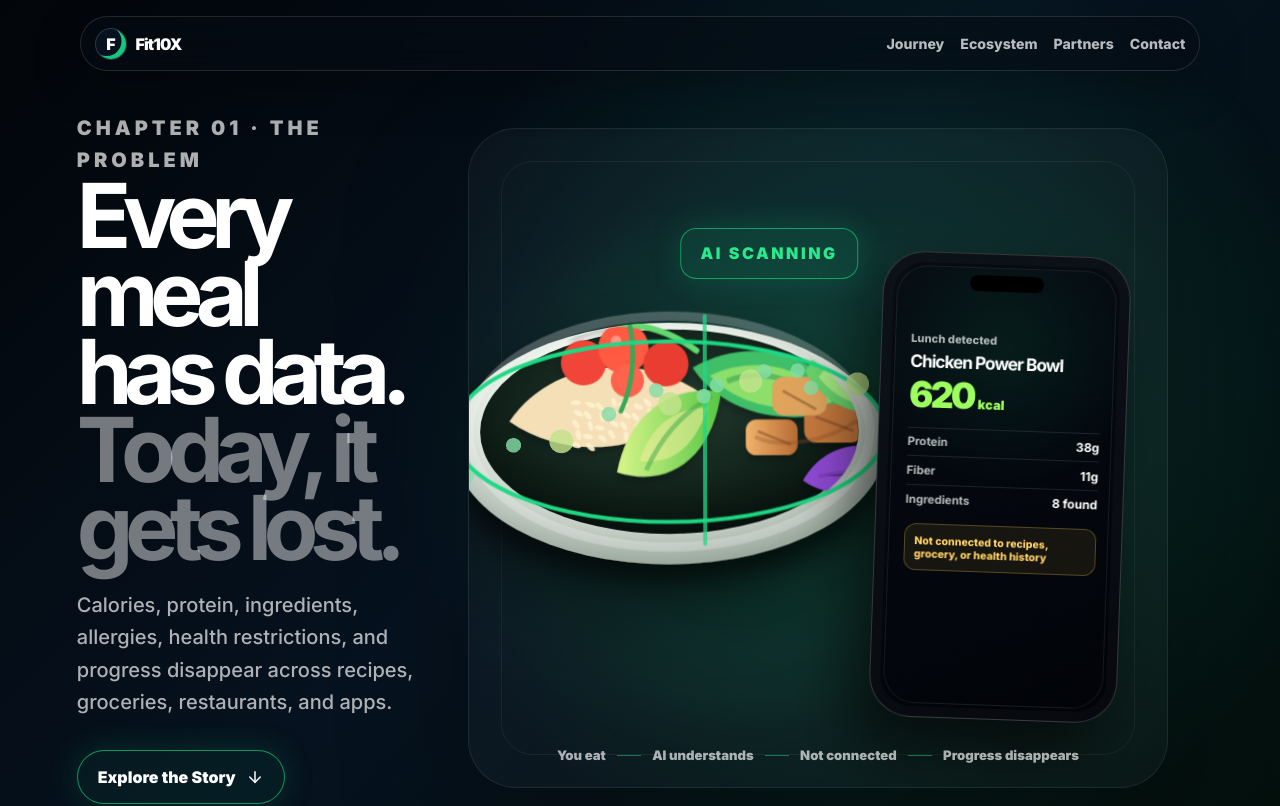
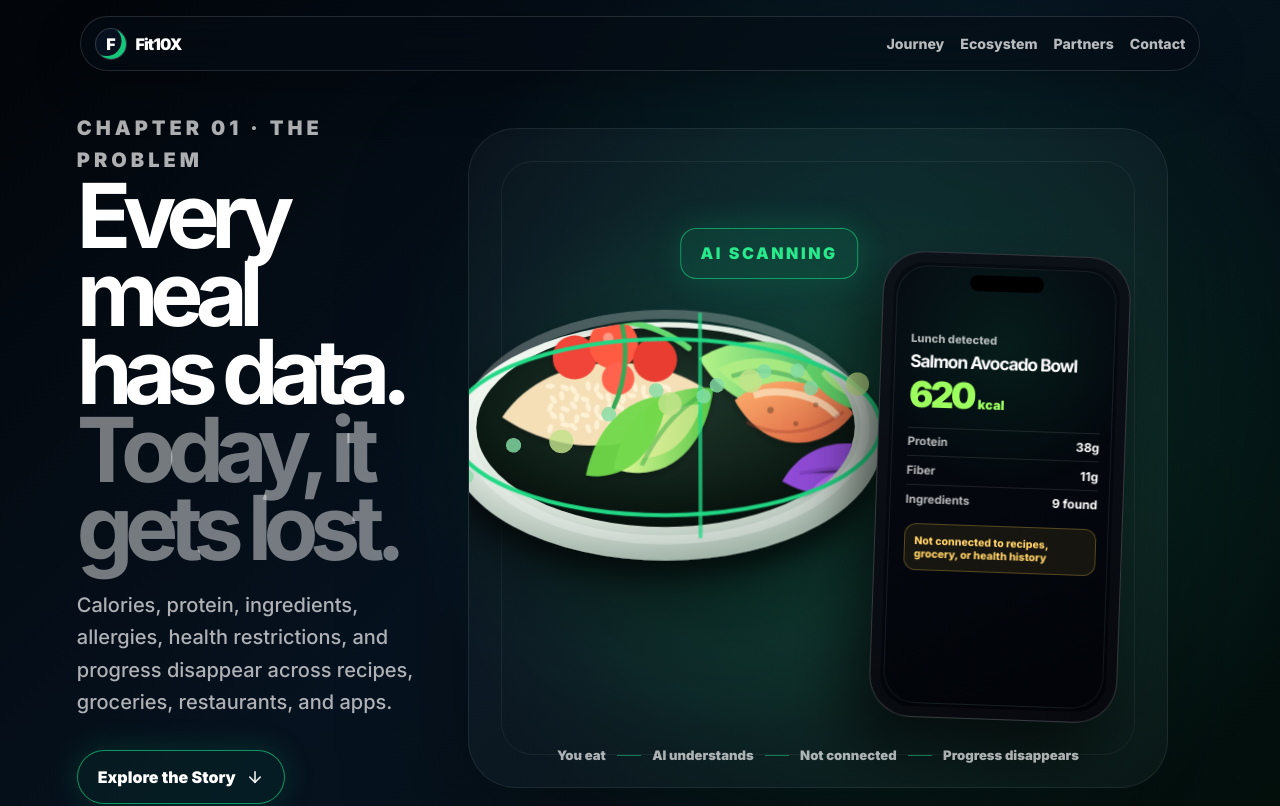
Before and after one commit to himanshusoni3214/fit10-web, a React (Vite) app: page / in a window 1280 px wide. Shown: the top 806 px of the page. Built offline with nearby package versions, Linux system fonts and the light colour scheme.

Commit message:
Improve hero meal vector realism

```diff
--- a/src/ChapterOneR3F.tsx
+++ b/src/ChapterOneR3F.tsx
@@ -43,95 +43,86 @@ function Scene() {
 }
 
 function VectorMeal() {
-  const grains = Array.from({ length: 38 }).map((_, i) => {
-    const x = 224 + (i % 9) * 18 + (i % 2) * 4;
-    const y = 242 + Math.floor(i / 9) * 16 + (i % 3) * 3;
-    return <ellipse key={i} cx={x} cy={y} rx="8" ry="4" fill="#fff0ce" opacity="0.92" transform={`rotate(${(i * 23) % 90} ${x} ${y})`} />;
+  const grains = Array.from({ length: 52 }).map((_, i) => {
+    const x = 190 + (i % 11) * 18 + (i % 2) * 5;
+    const y = 222 + Math.floor(i / 11) * 15 + (i % 3) * 3;
+    return <ellipse key={i} cx={x} cy={y} rx="7.5" ry="4" fill="#fff2d6" opacity="0.94" transform={`rotate(${(i * 27) % 120} ${x} ${y})`} />;
   });
 
   return (
-    <svg className="vector-meal" viewBox="0 0 820 560" role="img" aria-label="detailed vector healthy meal bowl">
+    <svg className="vector-meal" viewBox="0 0 840 560" role="img" aria-label="premium vector healthy meal bowl">
       <defs>
-        <radialGradient id="plateOuter" cx="46%" cy="38%" r="62%">
+        <radialGradient id="plateOuter" cx="43%" cy="38%" r="62%">
           <stop offset="0" stopColor="#ffffff" />
-          <stop offset="0.58" stopColor="#edf3ec" />
-          <stop offset="1" stopColor="#9aa89d" />
+          <stop offset="0.58" stopColor="#eef5ed" />
+          <stop offset="1" stopColor="#a4b5aa" />
         </radialGradient>
-        <radialGradient id="darkBowl" cx="48%" cy="38%" r="64%">
-          <stop offset="0" stopColor="#243b30" />
-          <stop offset="0.62" stopColor="#12231b" />
+        <radialGradient id="darkBowl" cx="48%" cy="38%" r="65%">
+          <stop offset="0" stopColor="#20382c" />
+          <stop offset="0.6" stopColor="#102119" />
           <stop offset="1" stopColor="#050d0a" />
         </radialGradient>
-        <linearGradient id="chicken" x1="0" x2="1">
-          <stop offset="0" stopColor="#f1b46c" />
-          <stop offset="1" stopColor="#b86b34" />
-        </linearGradient>
-        <linearGradient id="avo" x1="0" x2="1">
-          <stop offset="0" stopColor="#d9f58a" />
-          <stop offset="1" stopColor="#55c746" />
-        </linearGradient>
-        <filter id="mealShadow" x="-25%" y="-25%" width="150%" height="150%">
-          <feDropShadow dx="0" dy="26" stdDeviation="20" floodColor="#000" floodOpacity="0.58" />
-        </filter>
-        <filter id="ingredientShadow" x="-40%" y="-40%" width="180%" height="180%">
-          <feDropShadow dx="0" dy="7" stdDeviation="5" floodColor="#000" floodOpacity="0.24" />
-        </filter>
-        <clipPath id="mealClip"><ellipse cx="365" cy="286" rx="285" ry="165" /></clipPath>
+        <linearGradient id="salmon" x1="0" x2="1" y1="0" y2="1"><stop offset="0" stopColor="#ffb26f" /><stop offset="1" stopColor="#d75d3d" /></linearGradient>
+        <linearGradient id="avo" x1="0" x2="1"><stop offset="0" stopColor="#e6fb9b" /><stop offset="1" stopColor="#55c746" /></linearGradient>
+        <linearGradient id="leaf" x1="0" x2="1"><stop offset="0" stopColor="#b7f689" /><stop offset="1" stopColor="#22aa63" /></linearGradient>
+        <filter id="mealShadow" x="-25%" y="-25%" width="150%" height="150%"><feDropShadow dx="0" dy="26" stdDeviation="20" floodColor="#000" floodOpacity="0.58" /></filter>
+        <filter id="ingredientShadow" x="-40%" y="-40%" width="180%" height="180%"><feDropShadow dx="0" dy="7" stdDeviation="5" floodColor="#000" floodOpacity="0.24" /></filter>
+        <clipPath id="mealClip"><ellipse cx="368" cy="286" rx="292" ry="164" /></clipPath>
       </defs>
 
-      <ellipse cx="365" cy="304" rx="326" ry="182" fill="url(#plateOuter)" filter="url(#mealShadow)" />
-      <ellipse cx="365" cy="286" rx="285" ry="154" fill="url(#darkBowl)" />
+      <ellipse cx="368" cy="308" rx="334" ry="184" fill="url(#plateOuter)" filter="url(#mealShadow)" />
+      <ellipse cx="368" cy="286" rx="292" ry="154" fill="url(#darkBowl)" />
       <g clipPath="url(#mealClip)" filter="url(#ingredientShadow)">
-        <path d="M124 270 C186 178 322 163 416 230 C359 312 222 338 124 270Z" fill="#f4dfb7" />
+        <path d="M116 270 C178 178 327 158 434 230 C371 320 226 345 116 270Z" fill="#f4dfb7" />
         <g>{grains}</g>
 
         <g>
-          <path d="M400 190 C487 140 591 168 638 249 C548 282 449 263 400 190Z" fill="#41bf68" />
-          <path d="M426 202 C493 170 570 188 610 242 C548 262 471 250 426 202Z" fill="#9fe86c" opacity="0.8" />
-          <path d="M452 210 C500 192 552 204 582 236" fill="none" stroke="#218c4d" strokeWidth="8" opacity="0.45" />
+          <path d="M420 180 C494 132 602 153 663 231 C579 282 470 270 420 180Z" fill="url(#leaf)" />
+          <path d="M449 196 C509 164 583 181 624 232 C560 256 495 247 449 196Z" fill="#b7f084" opacity="0.78" />
+          <path d="M470 208 C515 192 565 202 602 229" fill="none" stroke="#168a49" strokeWidth="7" opacity="0.42" />
         </g>
 
         <g>
-          <path d="M286 347 C301 266 360 215 443 225 C431 322 366 373 286 347Z" fill="url(#avo)" />
-          <path d="M320 330 C336 278 372 250 423 250 C404 307 370 337 320 330Z" fill="#f4ef9f" opacity="0.55" />
-          <path d="M330 344 C353 293 384 259 429 232" stroke="#3fa84a" strokeWidth="7" fill="none" opacity="0.5" />
+          <path d="M288 350 C302 270 360 219 442 226 C430 322 366 376 288 350Z" fill="url(#avo)" />
+          <path d="M319 333 C336 279 373 251 424 251 C405 309 370 338 319 333Z" fill="#f1f0a2" opacity="0.6" />
+          <path d="M331 345 C355 295 384 260 428 234" stroke="#39a948" strokeWidth="7" fill="none" opacity="0.5" />
+          <path d="M245 360 C259 291 302 242 370 236 C362 320 310 371 245 360Z" fill="#70d94a" opacity=".95" />
         </g>
 
         <g>
-          <ellipse cx="236" cy="182" rx="34" ry="34" fill="#f04437" />
-          <ellipse cx="296" cy="160" rx="38" ry="38" fill="#ff5a43" />
-          <ellipse cx="360" cy="184" rx="34" ry="34" fill="#e93e32" />
-          <ellipse cx="302" cy="209" rx="25" ry="25" fill="#ff624d" />
-          <path d="M220 139 C268 111 350 121 406 164" stroke="#65d870" strokeWidth="9" fill="none" strokeLinecap="round" />
-          <path d="M303 114 C315 158 312 214 292 255" stroke="#36aa56" strokeWidth="7" fill="none" strokeLinecap="round" />
-          <circle cx="285" cy="149" r="8" fill="#ffb8a9" opacity="0.65" />
+          <ellipse cx="228" cy="178" rx="34" ry="34" fill="#f04437" />
+          <ellipse cx="288" cy="158" rx="38" ry="38" fill="#ff5a43" />
+          <ellipse cx="352" cy="182" rx="34" ry="34" fill="#e93e32" />
+          <ellipse cx="295" cy="211" rx="25" ry="25" fill="#ff624d" />
+          <path d="M212 137 C265 109 346 119 404 164" stroke="#65d870" strokeWidth="9" fill="none" strokeLinecap="round" />
+          <path d="M297 111 C312 158 308 213 288 255" stroke="#36aa56" strokeWidth="7" fill="none" strokeLinecap="round" />
+          <circle cx="280" cy="148" r="8" fill="#ffb8a9" opacity="0.65" />
         </g>
 
         <g>
-          <rect x="480" y="268" width="78" height="54" rx="16" fill="url(#chicken)" />
-          <rect x="568" y="245" width="88" height="58" rx="18" fill="#c7793d" />
-          <rect x="520" y="204" width="82" height="58" rx="17" fill="#e0a45b" />
-          <path d="M494 294 C532 313 601 302 648 270" stroke="#8f4f2a" strokeWidth="6" opacity="0.32" fill="none" />
-          <path d="M536 225 L586 253 M498 286 L548 306 M585 264 L642 286" stroke="#6f3e25" strokeWidth="4" opacity="0.45" />
+          <path d="M475 245 C525 199 609 208 658 265 C609 330 520 327 475 245Z" fill="url(#salmon)" />
+          <path d="M504 237 C548 224 607 238 634 271" stroke="#fae1bb" strokeWidth="11" opacity="0.78" fill="none" />
+          <path d="M493 279 C540 304 600 297 643 263" stroke="#9e3e2f" strokeWidth="5" opacity="0.35" fill="none" />
+          <circle cx="530" cy="260" r="5" fill="#2b1b12" opacity=".35" /><circle cx="569" cy="281" r="4" fill="#2b1b12" opacity=".32" /><circle cx="600" cy="252" r="4" fill="#2b1b12" opacity=".32" />
         </g>
 
         <g>
-          <path d="M594 156 C645 160 686 197 704 252 C648 270 599 247 570 196Z" fill="#68d46d" />
-          <path d="M610 178 C648 185 676 210 688 243 C648 252 614 236 590 204Z" fill="#bcf08b" opacity="0.75" />
-          <path d="M650 144 C698 136 742 161 765 207 C718 236 664 214 641 177Z" fill="#2abf6b" />
-          <path d="M620 188 C650 202 674 224 686 250 M660 162 C697 178 728 194 756 214" stroke="#168a49" strokeWidth="6" opacity="0.38" fill="none" />
+          <path d="M612 152 C670 157 714 196 731 256 C670 278 614 250 584 196Z" fill="#62d36b" />
+          <path d="M631 176 C672 184 701 211 715 245 C673 255 633 236 608 205Z" fill="#bcf08b" opacity="0.75" />
+          <path d="M667 141 C720 134 765 161 790 211 C739 242 681 214 657 177Z" fill="#29bf6a" />
+          <path d="M639 188 C670 203 698 224 714 252 M677 160 C716 177 750 194 781 215" stroke="#168a49" strokeWidth="6" opacity="0.38" fill="none" />
         </g>
 
         <g>
-          <path d="M566 360 C596 307 654 293 722 324 C678 379 616 395 566 360Z" fill="#914bd8" />
-          <path d="M604 374 C632 342 677 333 732 356 C690 388 646 400 604 374Z" fill="#b869ef" />
-          <path d="M590 354 C632 344 676 343 720 351" stroke="#6c32a7" strokeWidth="5" opacity="0.45" />
+          <path d="M548 370 C580 312 648 295 725 328 C678 389 608 406 548 370Z" fill="#914bd8" />
+          <path d="M594 382 C628 346 678 337 738 360 C691 397 638 408 594 382Z" fill="#b869ef" />
+          <path d="M575 358 C627 347 678 348 725 356" stroke="#6c32a7" strokeWidth="5" opacity="0.45" />
         </g>
       </g>
 
-      <ellipse cx="365" cy="286" rx="302" ry="174" fill="none" stroke="rgba(255,255,255,.32)" strokeWidth="14" opacity="0.75" />
-      <ellipse className="meal-scan-ring" cx="365" cy="286" rx="316" ry="132" fill="none" stroke="#20d884" strokeWidth="6" opacity="0.95" />
-      <line className="meal-scan-line" x1="365" y1="112" x2="365" y2="455" stroke="#20d884" strokeWidth="6" strokeLinecap="round" opacity="0.78" />
+      <ellipse cx="368" cy="286" rx="308" ry="174" fill="none" stroke="rgba(255,255,255,.34)" strokeWidth="14" opacity="0.75" />
+      <ellipse className="meal-scan-ring" cx="368" cy="286" rx="322" ry="132" fill="none" stroke="#20d884" strokeWidth="6" opacity="0.95" />
+      <line className="meal-scan-line" x1="368" y1="112" x2="368" y2="455" stroke="#20d884" strokeWidth="6" strokeLinecap="round" opacity="0.78" />
     </svg>
   );
 }
@@ -145,11 +136,11 @@ function PhoneOverlay() {
   return (
     <div className="r3f-phone-ui" ref={ref}>
       <span>Lunch detected</span>
-      <h3>Chicken Power Bowl</h3>
+      <h3>Salmon Avocado Bowl</h3>
       <div className="scan-ui-kcal">620 <small>kcal</small></div>
       <div className="scan-ui-row"><b>Protein</b><strong>38g</strong></div>
       <div className="scan-ui-row"><b>Fiber</b><strong>11g</strong></div>
-      <div className="scan-ui-row"><b>Ingredients</b><strong>8 found</strong></div>
+      <div className="scan-ui-row"><b>Ingredients</b><strong>9 found</strong></div>
       <div className="scan-warning">Not connected to recipes, grocery, or health history</div>
     </div>
   );
```
